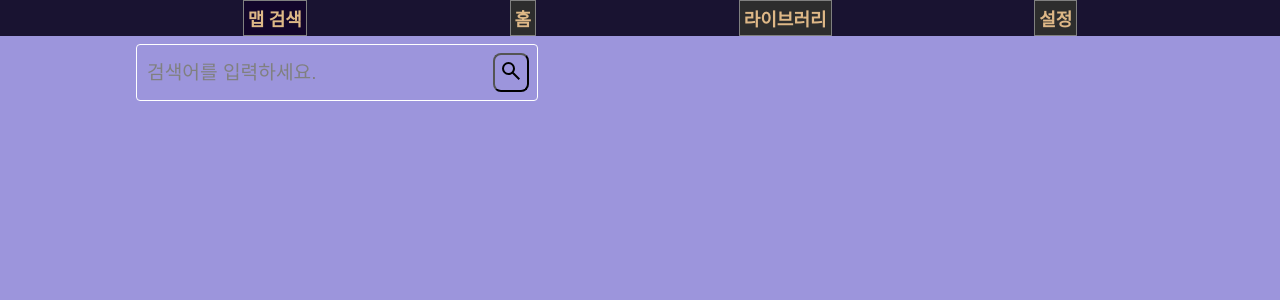
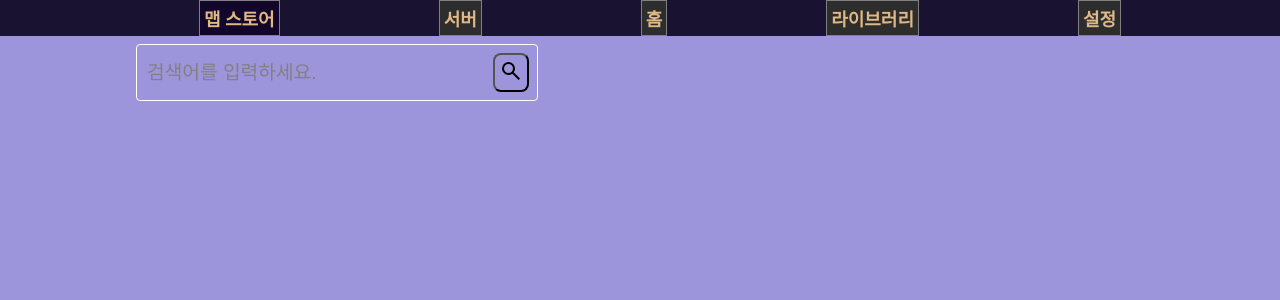
Before and after one commit to P0t1on/FlatPlayer, a SvelteKit app: page / in a window 1280 px wide. Shown: the top 300 px of the page. Built offline with nearby package versions, Linux system fonts and the light colour scheme.

Commit message:
서버 페이지 추가

```diff
--- a/src/routes/+page.svelte
+++ b/src/routes/+page.svelte
@@ -6,6 +6,7 @@
   import { onMount } from 'svelte';
 
   import Explorer from './documents/explorer/Explorer.svelte';
+  import Server from './documents/server/Server.svelte';
   import Hub from './documents/Hub.svelte';
   import MyPage from './documents/MyPage.svelte';
   import Setting from './documents/Setting.svelte';
@@ -17,8 +18,12 @@
   // menu 구현
   const menuList = [
     {
-      name: '맵 검색',
+      name: '맵 스토어',
       component: Explorer,
+    },
+    {
+      name: '서버',
+      component: Server,
     },
     {
       name: '홈',
--- /dev/null
+++ b/src/routes/documents/server/Server.svelte
@@ -0,0 +1,7 @@
+<script lang="ts">
+</script>
+
+<article id="server">서버 페이지</article>
+
+<style lang="scss" module>
+</style>
```
